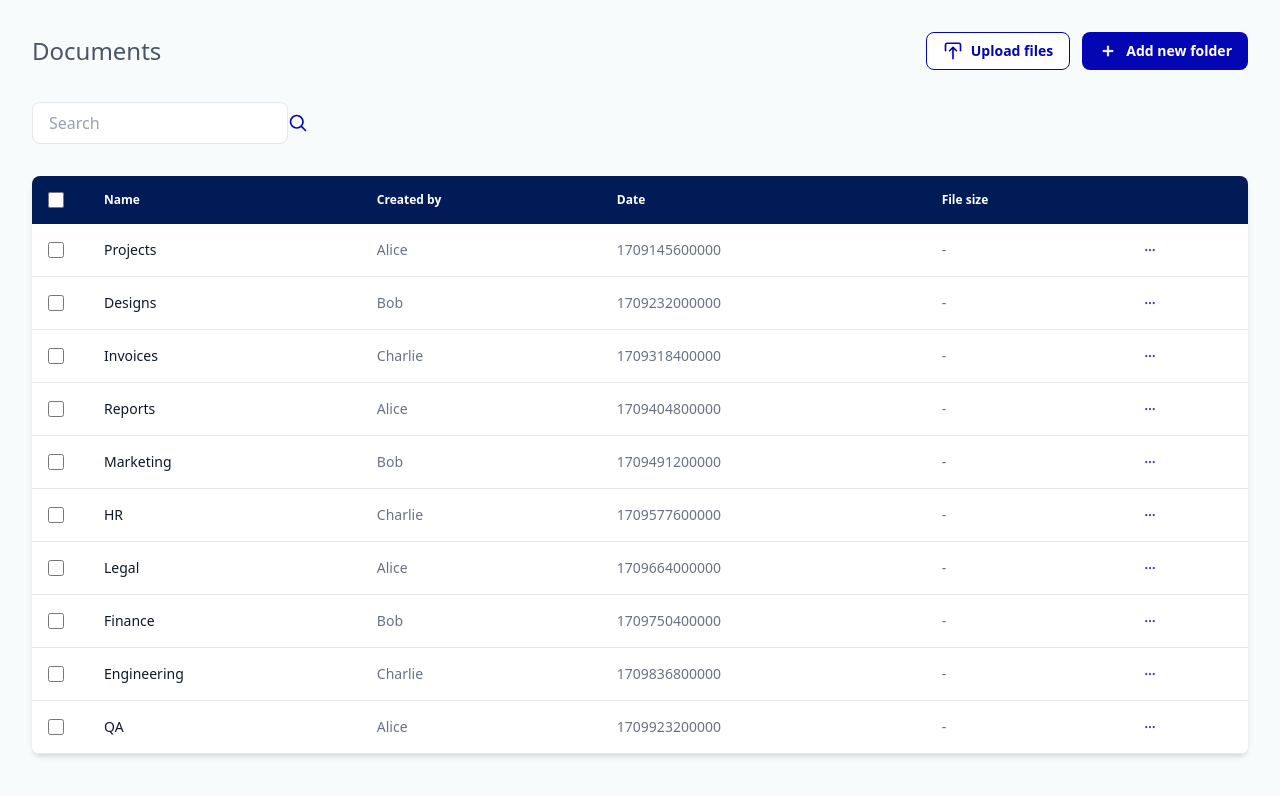
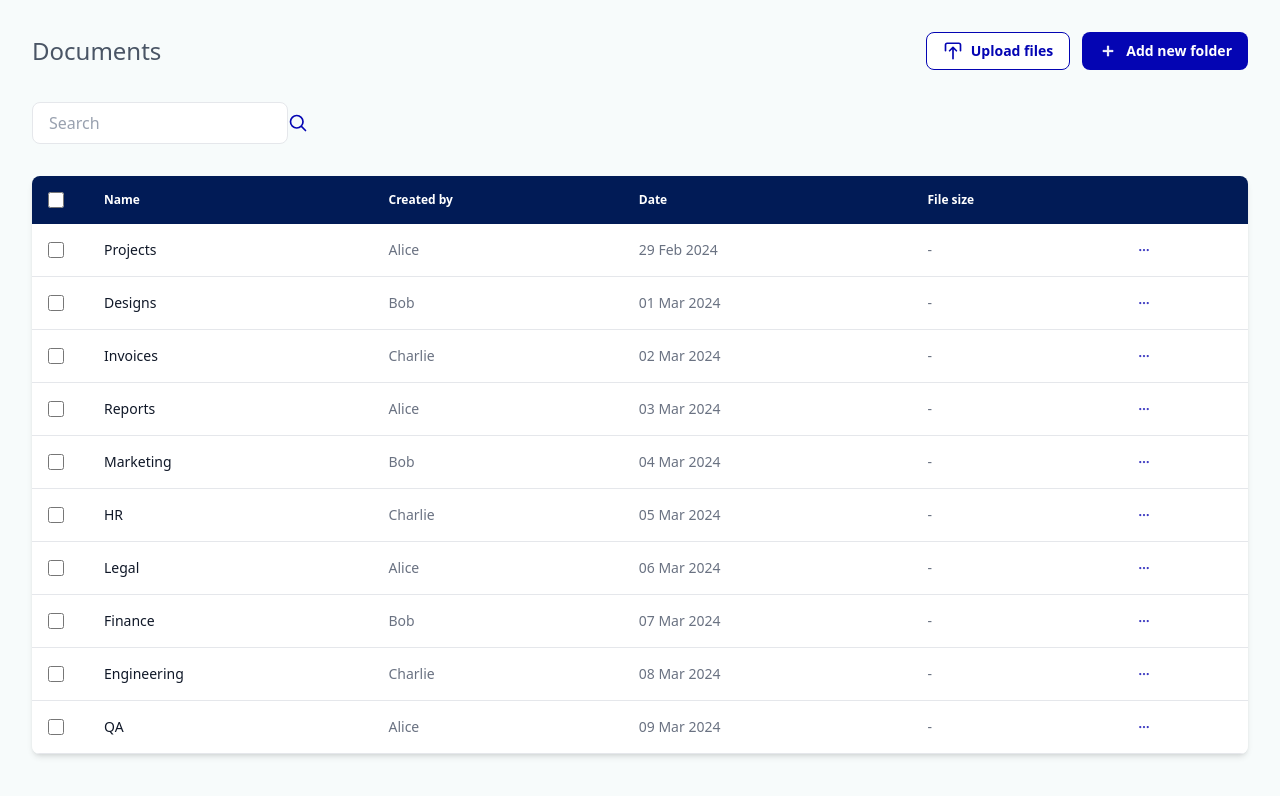
Before and after one commit to kazushi23/vistra-fe, a Next.js app: page / in a window 1280 px wide. Shown: the top 796 px of the page. Built offline with nearby package versions, Linux system fonts and the light colour scheme.

Commit message:
feat(list); added display of date string with timezone

```diff
--- a/src/components/list.tsx
+++ b/src/components/list.tsx
@@ -4,7 +4,15 @@ import Image from "next/image";
 interface ListProps {
   documentData: DocumentItem[];
 }
-
+function getDatetimeString(unixmilli: number): string {
+    return unixmilli ? new Date(unixmilli).toLocaleString("en-SG", {
+        timeZone: "Asia/Singapore",
+        year: "numeric",
+        month: "short",
+        day: "2-digit",
+      })
+    : "-"
+}
 export default function List(
     {documentData}: ListProps
 ) {
@@ -54,7 +62,7 @@ export default function List(
                                     {doc.createdBy ?? "-"}
                                 </td>
                                 <td className="px-6 py-4">
-                                    {doc.updatedAt ?? "-"}
+                                    {getDatetimeString(doc.updatedAt)}
                                 </td>
                                 <td className="px-6 py-4">
                                     {doc.sizeKB ?? "-"}
```
